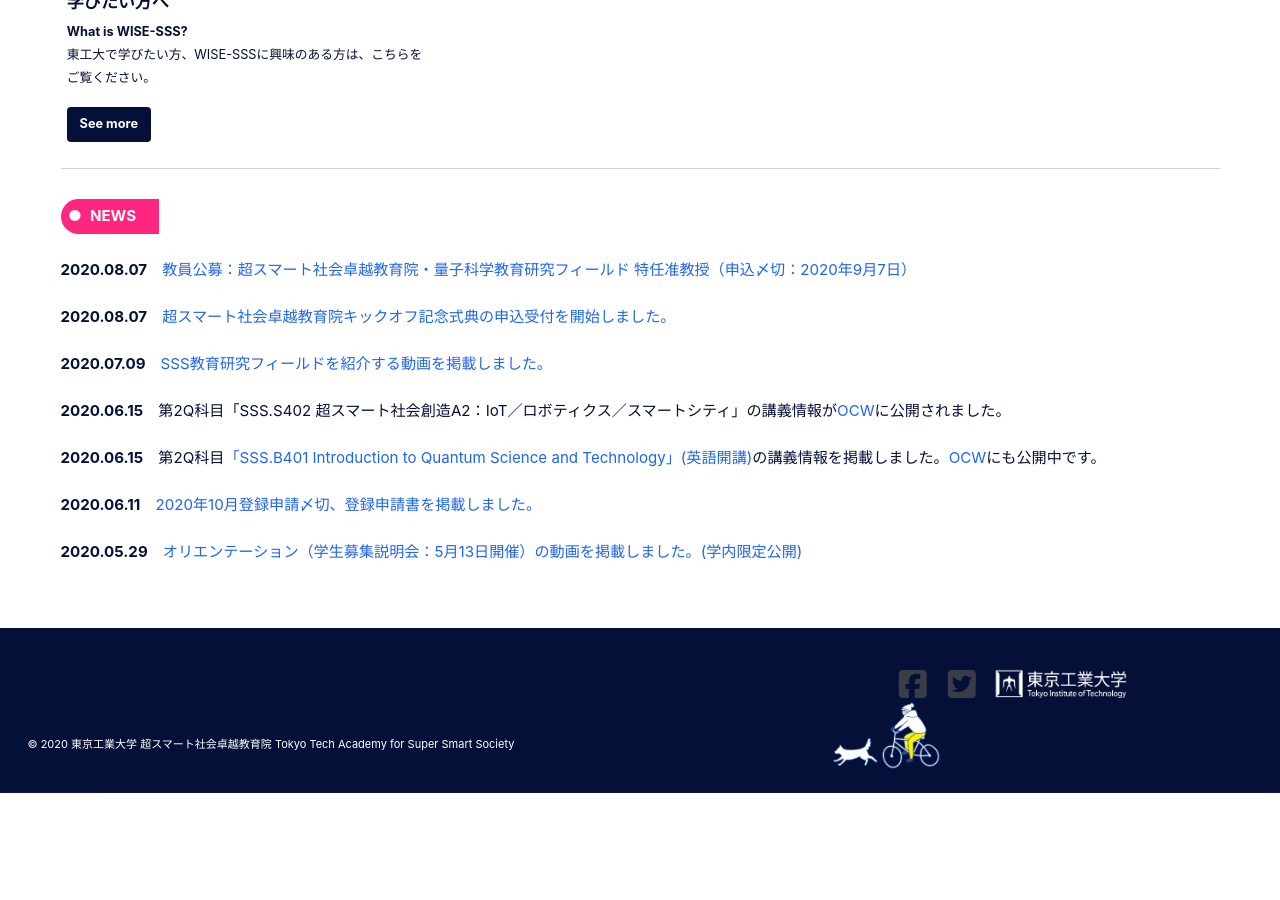
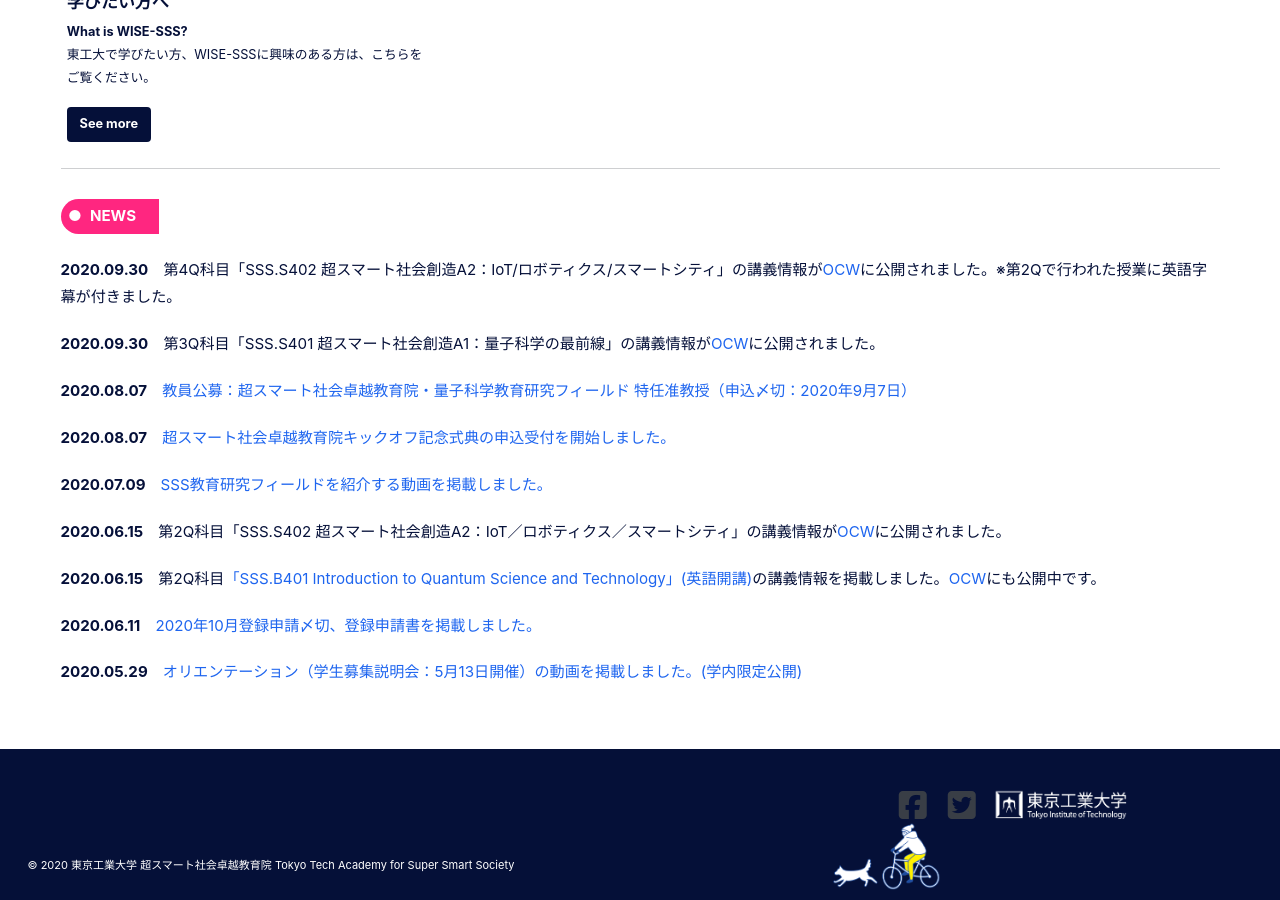
Before and after one commit to fl1d/w0ex.github.io, a Jekyll site: the page built from _pages/home.md, in a window 1280 px wide and 900 px high, scrolled down 1303 px. Built offline with Jekyll 4.4.1, drawn with Linux system fonts in a browser that asks for light colours; cached includes are drawn as plain includes; nearby versions of some CDN libraries; before the commit the page ends 2096 px from its top, so only the background shows below that.

Commit message:
Update home.md

```diff
--- a/_pages/home.md
+++ b/_pages/home.md
@@ -72,6 +72,11 @@ feature_row:
 {% include feature_row %}
 
 <h6>NEWS　</h6>
+
+<B>2020.09.30</B>　第4Q科目「SSS.S402 超スマート社会創造A2：IoT/ロボティクス/スマートシティ」の講義情報が[OCW](http://www.ocw.titech.ac.jp/index.php?module=General&action=T0300&JWC=202030566&lang=JA&vid=03)に公開されました。※第2Qで行われた授業に英語字幕が付きました。<br>
+
+<B>2020.09.30</B>　第3Q科目「SSS.S401 超スマート社会創造A1：量子科学の最前線」の講義情報が[OCW](http://www.ocw.titech.ac.jp/index.php?module=General&action=T0300&GakubuCD=00&GakkaCD=400051&KeiCD=0&course=51&KamokuCD=400051&KougiCD=202028549&Nendo=2020&vid=03)に公開されました。<br>
+
 <B>2020.08.07</B>　[教員公募：超スマート社会卓越教育院・量子科学教育研究フィールド 特任准教授（申込〆切：2020年9月7日）](/doc/koubo_quantum_202008.pdf)
 
 <B>2020.08.07</B>　[超スマート社会卓越教育院キックオフ記念式典の申込受付を開始しました。](https://www.wise-sss.titech.ac.jp/kick-off/)
```
